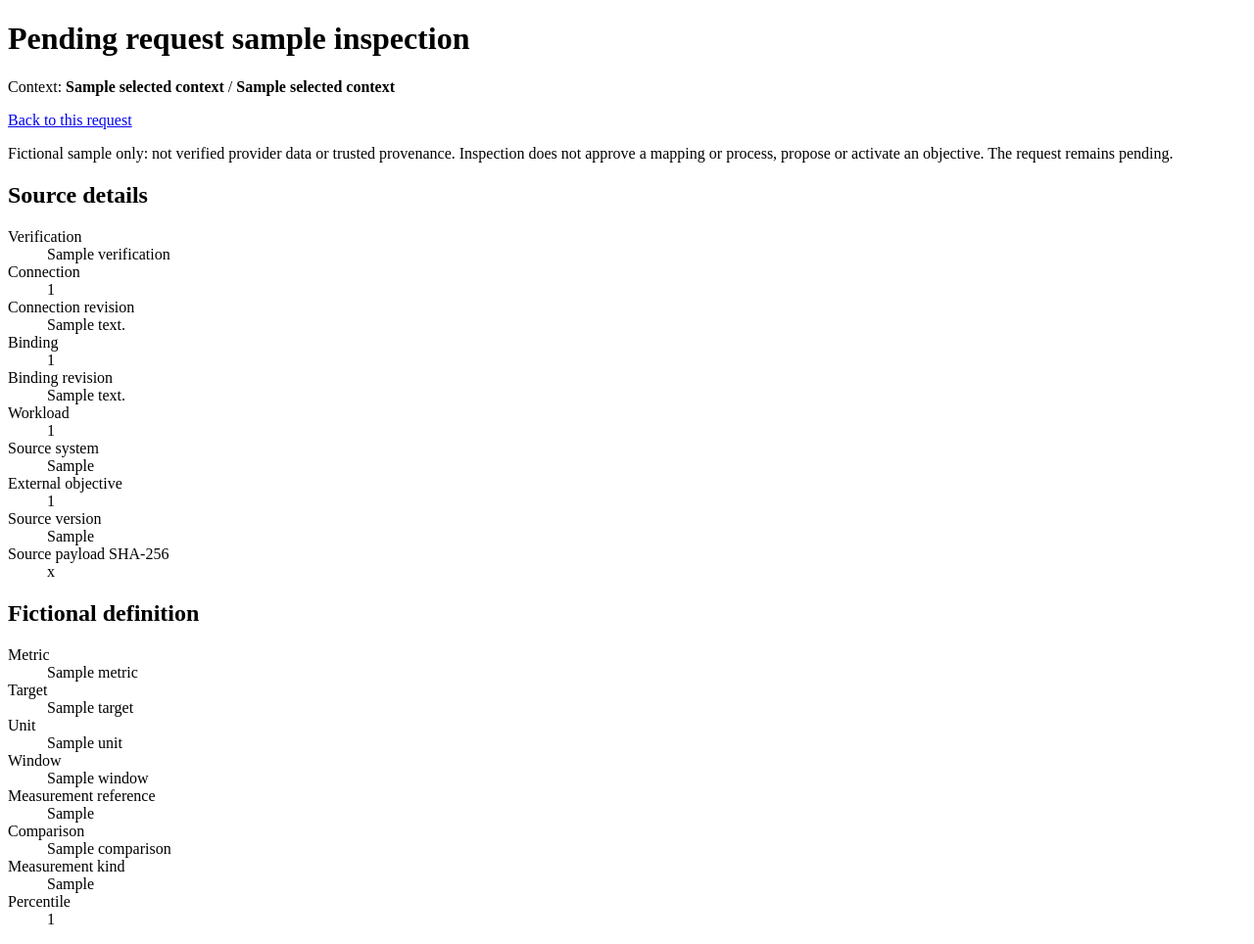
After one commit to fenoch4real/uacrf-unified-adaptive-cloud-resilience-framework, a Spring app: template web/src/main/resources/templates/objective-import-receipt-source.html in a window 1280 px wide. The commit adds this page. Shown: the whole page at 98% size. Run offline with Thymeleaf, Linux system fonts and the light colour scheme; the template is opened without the code that fills it: most values are stand-ins (such as "Sample title", 1, 10 or a date in 2020); data that the repository does not hold is empty; some of the project's set-up classes (security, data sources, template engines, error pages and the like) are left out, and stand-ins take their place.

Commit message:
Connect pending receipt synthetic inspection interface
Co-authored-by: Copilot <223556219+Copilot@users.noreply.github.com>

```diff
--- /dev/null
+++ b/web/src/main/resources/templates/objective-import-receipt-source.html
@@ -0,0 +1,40 @@
+<!doctype html>
+<html lang="en" xmlns:th="http://www.thymeleaf.org">
+<head><meta charset="UTF-8"><meta name="viewport" content="width=device-width, initial-scale=1">
+  <title>Pending request sample inspection | UACRF</title></head>
+<body><main>
+  <h1>Pending request sample inspection</h1>
+  <p>Context: <strong th:text="${selectedContext.tenantName}">Tenant</strong> /
+    <strong th:text="${selectedContext.environmentName}">Environment</strong></p>
+  <p><a th:href="@{/objectives/import/receipt(id=${receiptId})}">Back to this request</a></p>
+  <p>Fictional sample only: not verified provider data or trusted provenance.
+    Inspection does not approve a mapping or process, propose or activate an objective.
+    The request remains pending.</p>
+  <p role="alert" th:if="${sourceError != null}" th:text="${sourceError}"></p>
+  <section th:if="${source != null}">
+    <h2>Source details</h2>
+    <dl>
+      <dt>Verification</dt><dd th:text="${source.verification}"></dd>
+      <dt>Connection</dt><dd th:text="${source.connectionId}"></dd>
+      <dt>Connection revision</dt><dd th:text="${source.connectionRevision}"></dd>
+      <dt>Binding</dt><dd th:text="${source.bindingId}"></dd>
+      <dt>Binding revision</dt><dd th:text="${source.bindingRevision}"></dd>
+      <dt>Workload</dt><dd th:text="${source.targetWorkloadId}"></dd>
+      <dt>Source system</dt><dd th:text="${source.sourceSystem}"></dd>
+      <dt>External objective</dt><dd th:text="${source.externalObjectiveId}"></dd>
+      <dt>Source version</dt><dd th:text="${source.sourceVersion}"></dd>
+      <dt>Source payload SHA-256</dt><dd th:text="${source.payloadDigest}"></dd>
+    </dl>
+    <h2>Fictional definition</h2>
+    <dl>
+      <dt>Metric</dt><dd th:text="${source.definition.metric}"></dd>
+      <dt>Target</dt><dd th:text="${source.definition.target}"></dd>
+      <dt>Unit</dt><dd th:text="${source.definition.unit}"></dd>
+      <dt>Window</dt><dd th:text="${source.definition.window}"></dd>
+      <dt>Measurement reference</dt><dd th:text="${source.definition.measurementRef}"></dd>
+      <dt>Comparison</dt><dd th:text="${source.definition.comparison}"></dd>
+      <dt>Measurement kind</dt><dd th:text="${source.definition.measurementKind}"></dd>
+      <dt>Percentile</dt><dd th:text="${source.definition.percentile == null ? 'Not applicable' : source.definition.percentile}"></dd>
+    </dl>
+  </section>
+</main></body></html>
--- a/web/src/main/resources/templates/objective-import-receipt.html
+++ b/web/src/main/resources/templates/objective-import-receipt.html
@@ -8,7 +8,7 @@
     <strong th:text="${selectedContext.environmentName}">Environment</strong></p>
   <p><a href="/objectives">Back to objectives</a></p>
   <p><a href="/objectives/import">Request or find an import</a></p>
-  <p>The request is pending and no source has been fetched or verified. It is not a preview,
+  <p>The request is pending and no source has been fetched or verified as part of processing. It is not a preview,
     a proposal, approval, activation or evidence of provider acceptance.</p>
   <p role="alert" th:if="${receiptError != null}" th:text="${receiptError}"></p>
   <div th:if="${receipt != null}">
@@ -16,5 +16,7 @@
       <dt>Status</dt><dd th:text="${receipt.status}">PENDING</dd></dl>
     <p><a th:href="@{/objectives/import/receipt(id=${receipt.receiptId})}">Read current request status</a>
       (requires separate global read access)</p>
+    <p><a th:href="@{/objectives/import/receipt/sample-source(id=${receipt.receiptId})}">Inspect this request's fictional sample source</a>
+      (requires separate objective and connection read access; may be disabled)</p>
   </div>
 </main></body></html>
```
Also changed, not shown: docs/DELIVERY_CHECKLIST.md (+11 -2 lines), docs/api-service-contracts.md (+6 -1 lines), e2e/tests/sample-inventory.spec.mjs (+10 -0 lines), web/src/main/java/org/uacrf/web/ObjectiveImportController.java (+29 -0 lines), web/src/main/java/org/uacrf/web/ObjectivesClient.java (+45 -1 lines), 2 other files.
